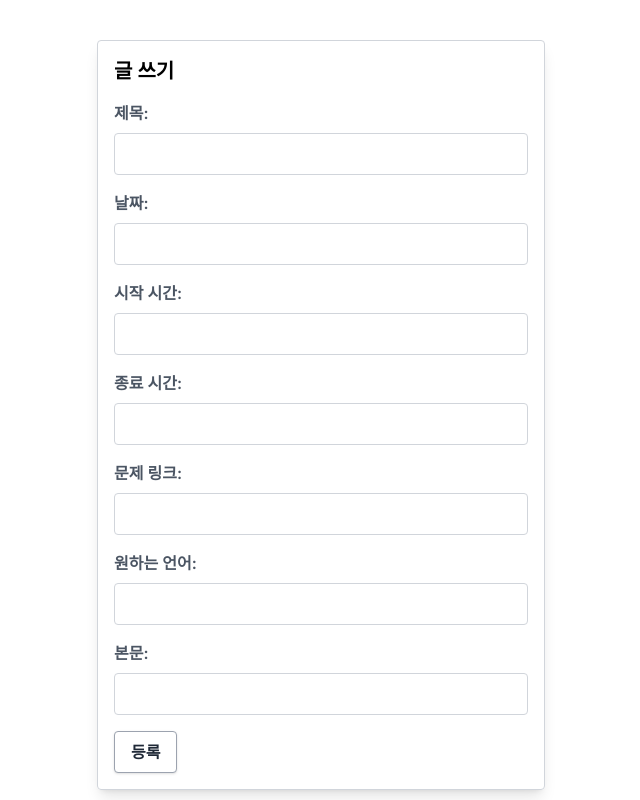
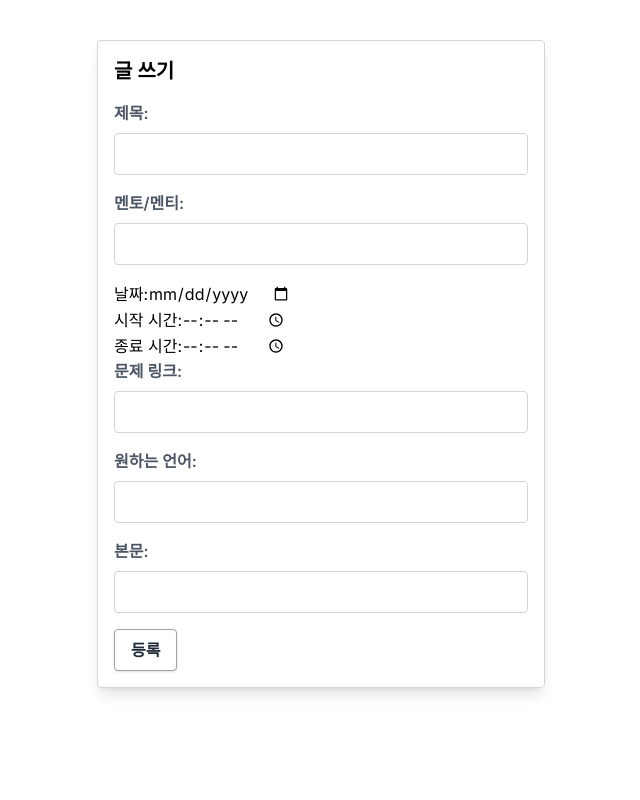
Before and after one commit to woozco/Woozco_FE, a Next.js app: page /posting/writing in a window 1280 px wide. Shown: the whole page, without its empty margins (319-959 px from the left). Built offline with nearby package versions, Linux system fonts and the light colour scheme.

Commit message:
Add Calendar and Time

```diff
--- a/src/app/components/BoardForm.tsx
+++ b/src/app/components/BoardForm.tsx
@@ -61,32 +61,28 @@
                         required
                     />
                     <InputOneLine
-                        label="날짜"
-                        id="date"
-                        name="date"
-                        value={formData.date}
+                        label="멘토/멘티"
+                        id="type"
+                        name="type"
+                        value={formData.type}
                         onChange={handleInputChange}
                         className="w-full border border-gray-300 rounded px-3 py-2 focus:outline-none focus:border-blue-500"
                         required
                     />
-                    <InputOneLine
-                        label="시작 시간"
-                        id="startTime"
-                        name="startTime"
-                        value={formData.startTime}
-                        onChange={handleInputChange}
-                        className="w-full border border-gray-300 rounded px-3 py-2 focus:outline-none focus:border-blue-500"
-                        required
-                    />
-                    <InputOneLine
-                        label="종료 시간"
-                        id="endTime"
-                        name="endTime"
-                        value={formData.endTime}
-                        onChange={handleInputChange}
-                        className="w-full border border-gray-300 rounded px-3 py-2 focus:outline-none focus:border-blue-500"
-                        required
-                    />
+                    <div>
+                        <label htmlFor="date">날짜:</label>
+                        <input type="date" id="date" name="date" value={formData.date} onChange={handleInputChange} />
+                    </div>
+
+                    <div>
+                        <label htmlFor="startTime">시작 시간:</label>
+                        <input type="time" id="startTime" name="startTime" value={formData.startTime} onChange={handleInputChange} />
+                    </div>
+
+                    <div>
+                        <label htmlFor="endTime">종료 시간:</label>
+                        <input type="time" id="endTime" name="endTime" value={formData.endTime} onChange={handleInputChange} />
+                    </div>
                     <InputOneLine
                         label="문제 링크"
                         id="linkOfProblem"
@@ -115,9 +111,7 @@
                         required
                     />
                 </div>
-                <Link href={SUBMIT_FORM}>
-                    <Custombutton buttonText="등록"></Custombutton>
-                </Link>
+                <Custombutton buttonText="등록"/>
                 {responseMessage && (
                     <p className="mt-4 text-green-600">{responseMessage}</p>
                 )}
```
